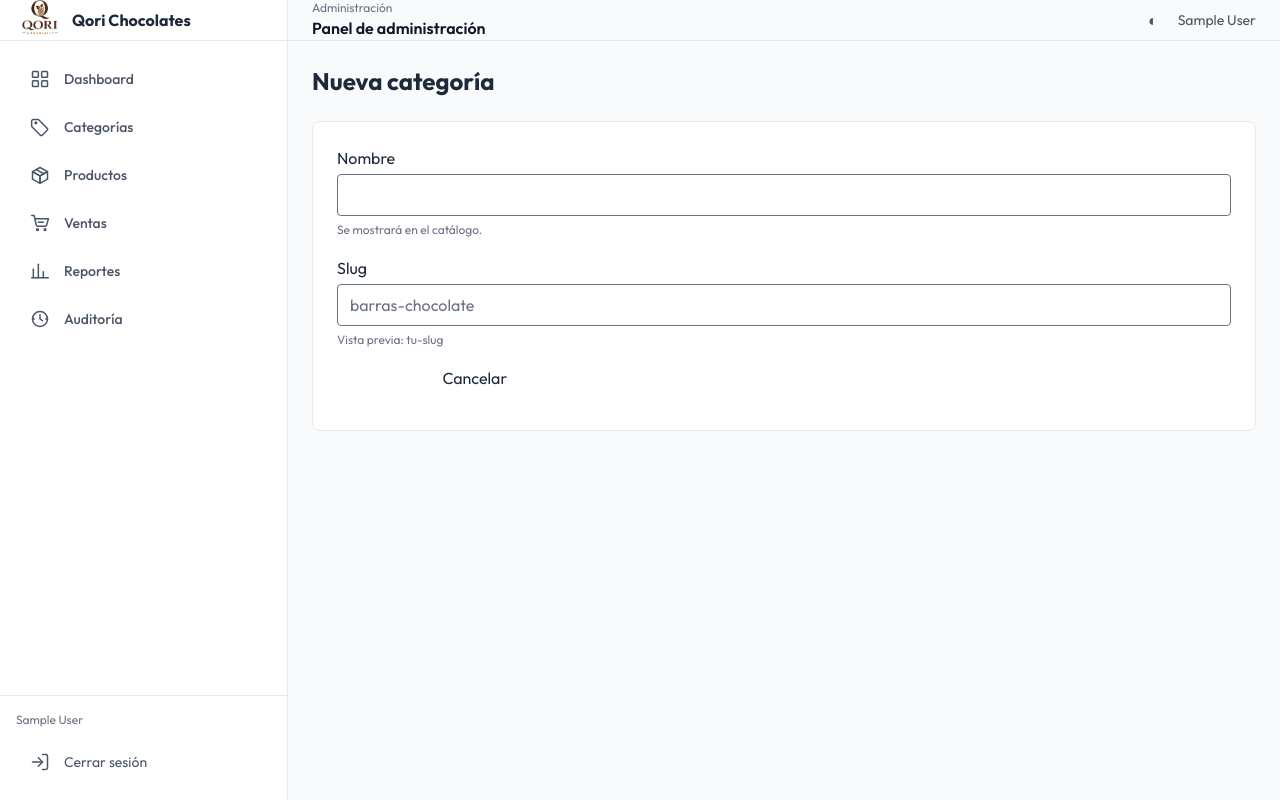
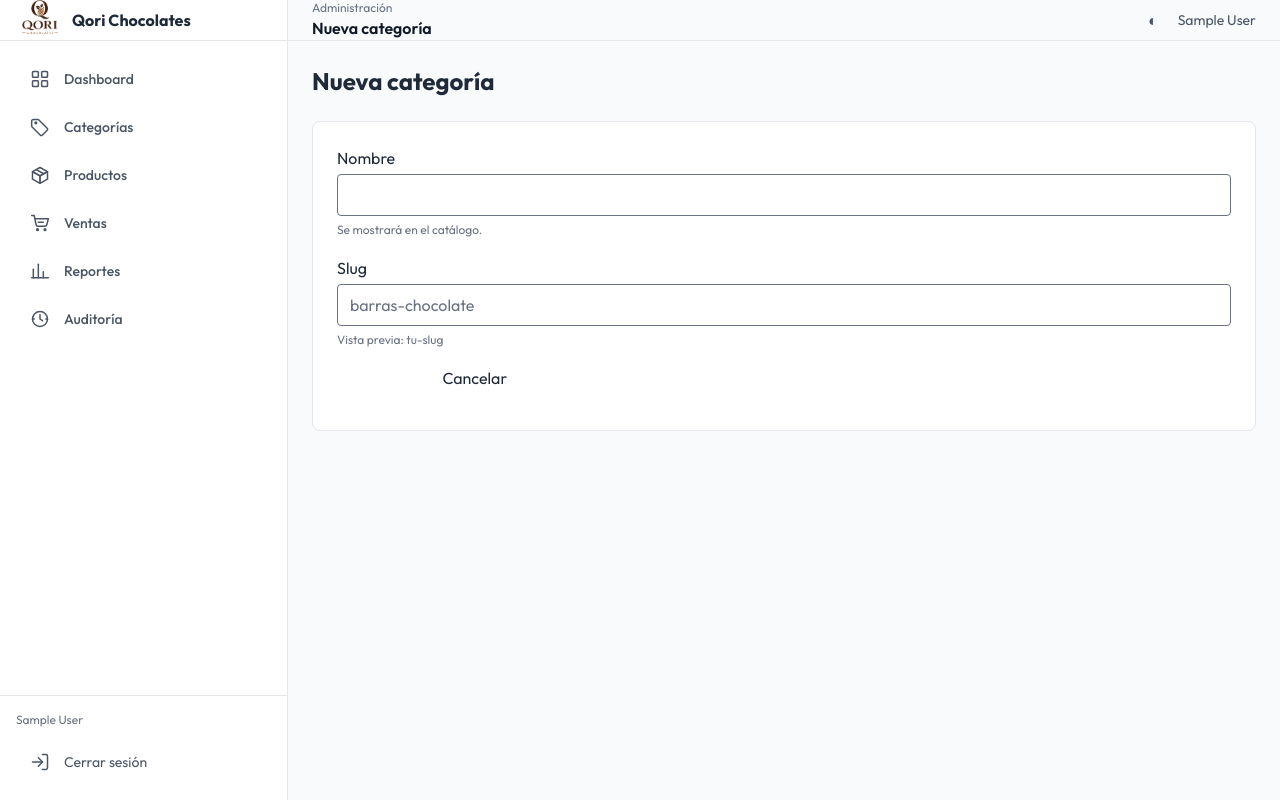
Before and after one commit to Andyf1103/QoriChcolates, a Laravel app: page /admin/categorias/create in a window 1280 px wide. Run offline with Laravel 12, Linux system fonts and the light colour scheme; the visitor is signed in with stand-in values (Sample User, id 1); style sheets or scripts are compiled from the project's sources.

Commit message:
Modificaciones en layout

```diff
--- a/resources/views/admin/categorias/create.blade.php
+++ b/resources/views/admin/categorias/create.blade.php
@@ -1,5 +1,6 @@
 @extends('admin.layout')
 @section('title', 'Nueva categoría')
+@section('heading', 'Nueva categoría')
 @section('content')
 <main class="mx-auto max-w-xl p-4 sm:p-6" x-data="{ name: '{{ old('nombre') }}', slug: '{{ old('slug') }}', slugify(value) { return value.toString().normalize('NFD').replace(/[\\u0300-\\u036f]/g, '').toLowerCase().trim().replace(/[^a-z0-9]+/g, '-').replace(/(^-|-$)/g, '') } }">
     <h1 class="text-2xl font-bold">Nueva categoría</h1>
--- a/resources/views/admin/categorias/edit.blade.php
+++ b/resources/views/admin/categorias/edit.blade.php
@@ -1,5 +1,6 @@
 @extends('admin.layout')
 @section('title', 'Editar categoría')
+@section('heading', 'Editar categoría')
 @section('content')
 <main class="mx-auto max-w-xl p-4 sm:p-6" x-data="{ name: '{{ old('nombre', $categoria->nombre) }}', slug: '{{ old('slug', $categoria->slug) }}', slugify(value) { return value.toString().normalize('NFD').replace(/[\\u0300-\\u036f]/g, '').toLowerCase().trim().replace(/[^a-z0-9]+/g, '-').replace(/(^-|-$)/g, '') } }">
     <h1 class="text-2xl font-bold">Editar categoría</h1>
--- a/resources/views/admin/layout.blade.php
+++ b/resources/views/admin/layout.blade.php
@@ -118,7 +118,7 @@
     </aside>
     @endauth
     <div :class="{ 'admin-content-collapsed': sidebarCollapsed }" class="admin-content @guest admin-content-guest @endguest transition-all duration-200">
-        <header class="sticky top-0 z-20 flex h-20 items-center justify-between border-b border-gray-200 bg-white/95 px-4 backdrop-blur sm:px-6 dark:border-gray-800 dark:bg-gray-950/95">
+        <header class="z-20 flex h-20 items-center justify-between border-b border-gray-200 bg-white/95 px-4 backdrop-blur sm:px-6 dark:border-gray-800 dark:bg-gray-950/95">
             <div class="flex items-center gap-3">
                 <button type="button" @click="sidebarOpen = true" class="rounded-lg p-2 text-gray-600 hover:bg-gray-100 focus:outline-none focus:ring-2 focus:ring-amber-700 lg:hidden" aria-label="Abrir menú">☰</button>
                 <button type="button" @click="sidebarCollapsed = !sidebarCollapsed" class="hidden rounded-lg p-2 text-gray-600 hover:bg-gray-100 focus:outline-none focus:ring-2 focus:ring-amber-700 lg:block" :aria-label="sidebarCollapsed ? 'Expandir menú' : 'Colapsar menú'">☰</button>
```
